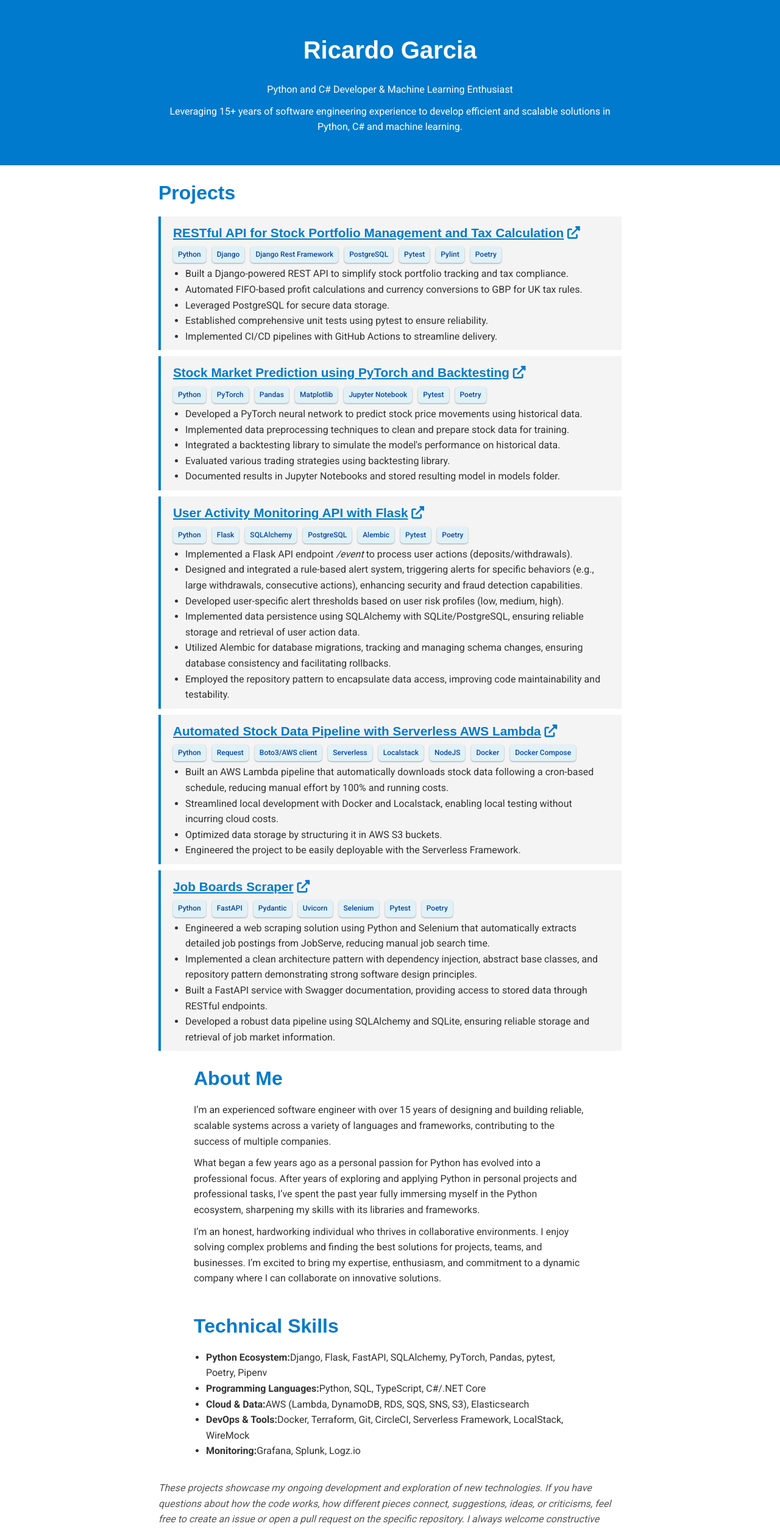
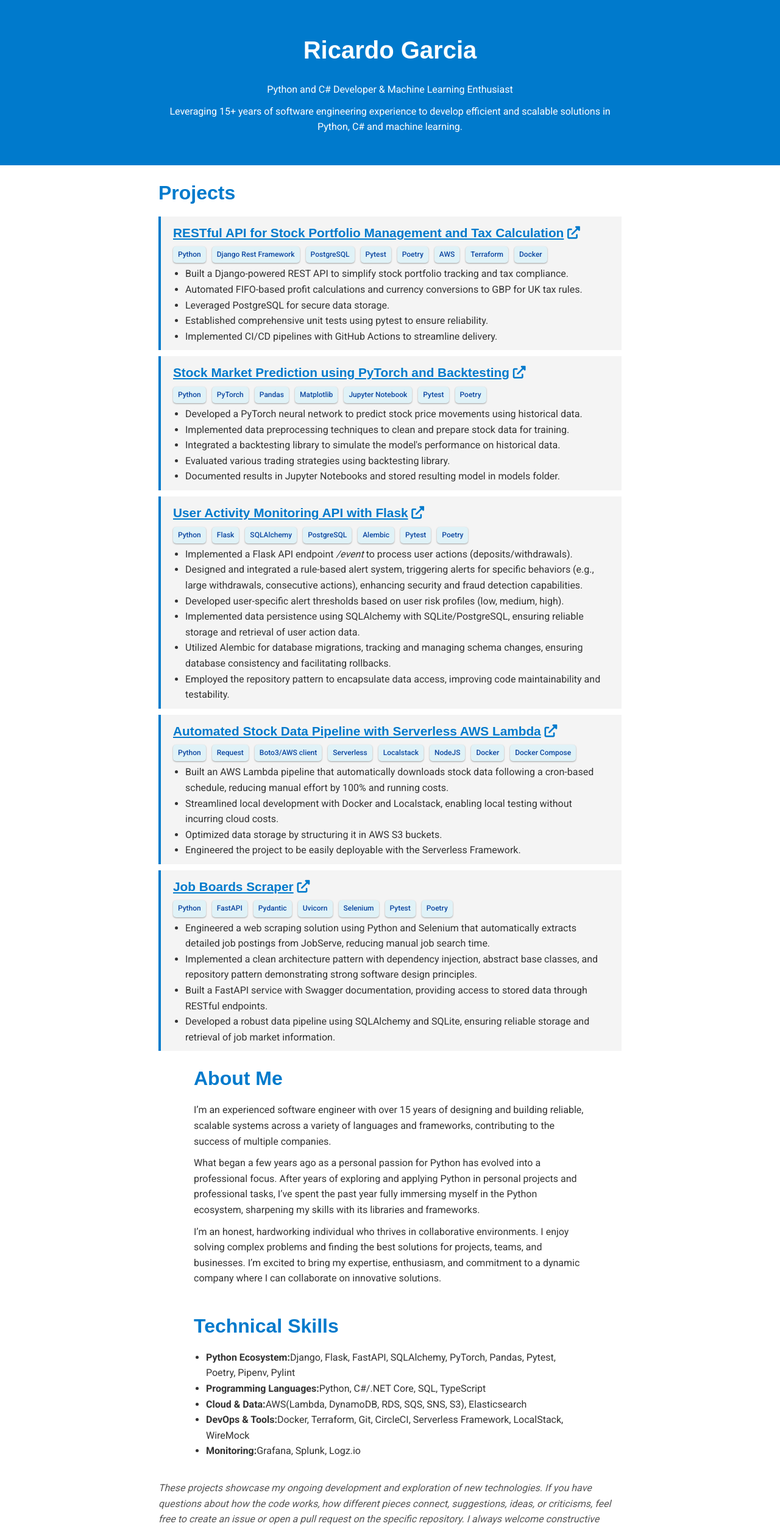
Before and after one commit to rigaml/rigaml.github.io, a plain HTML site: page index.html in a window 1280 px wide. Shown: the top 2507 px of the page at 61% size. Drawn offline with Linux system fonts and the light colour scheme.

Commit message:
Added Terraform to project used

```diff
--- a/index.html
+++ b/index.html
@@ -47,12 +47,13 @@
       </h3>
       <ul class="project-tech">
         <li>Python</li>
-        <li>Django</li>
         <li>Django Rest Framework</li>
         <li>PostgreSQL</li>
         <li>Pytest</li>
-        <li>Pylint</li>
         <li>Poetry</li>
+        <li>AWS</li>
+        <li>Terraform</li>
+        <li>Docker</li>
       </ul>
       <div>
         <ul class="project-description">
@@ -225,11 +226,11 @@
     <section id="skills" class="container">
       <h2>Technical Skills</h2>
       <ul>
-        <li><strong>Python Ecosystem:</strong>Django, Flask, FastAPI, SQLAlchemy, PyTorch, Pandas, pytest, Poetry,
-          Pipenv
+        <li><strong>Python Ecosystem:</strong>Django, Flask, FastAPI, SQLAlchemy, PyTorch, Pandas, Pytest, Poetry,
+          Pipenv, Pylint
         </li>
-        <li><strong>Programming Languages:</strong>Python, SQL, TypeScript, C#/.NET Core</li>
-        <li><strong>Cloud & Data:</strong>AWS (Lambda, DynamoDB, RDS, SQS, SNS, S3), Elasticsearch</li>
+        <li><strong>Programming Languages:</strong>Python, C#/.NET Core, SQL, TypeScript</li>
+        <li><strong>Cloud & Data:</strong>AWS(Lambda, DynamoDB, RDS, SQS, SNS, S3), Elasticsearch</li>
         <li><strong>DevOps & Tools:</strong>Docker, Terraform, Git, CircleCI, Serverless Framework, LocalStack, WireMock
         </li>
         <li><strong>Monitoring:</strong>Grafana, Splunk, Logz.io</li>
```
